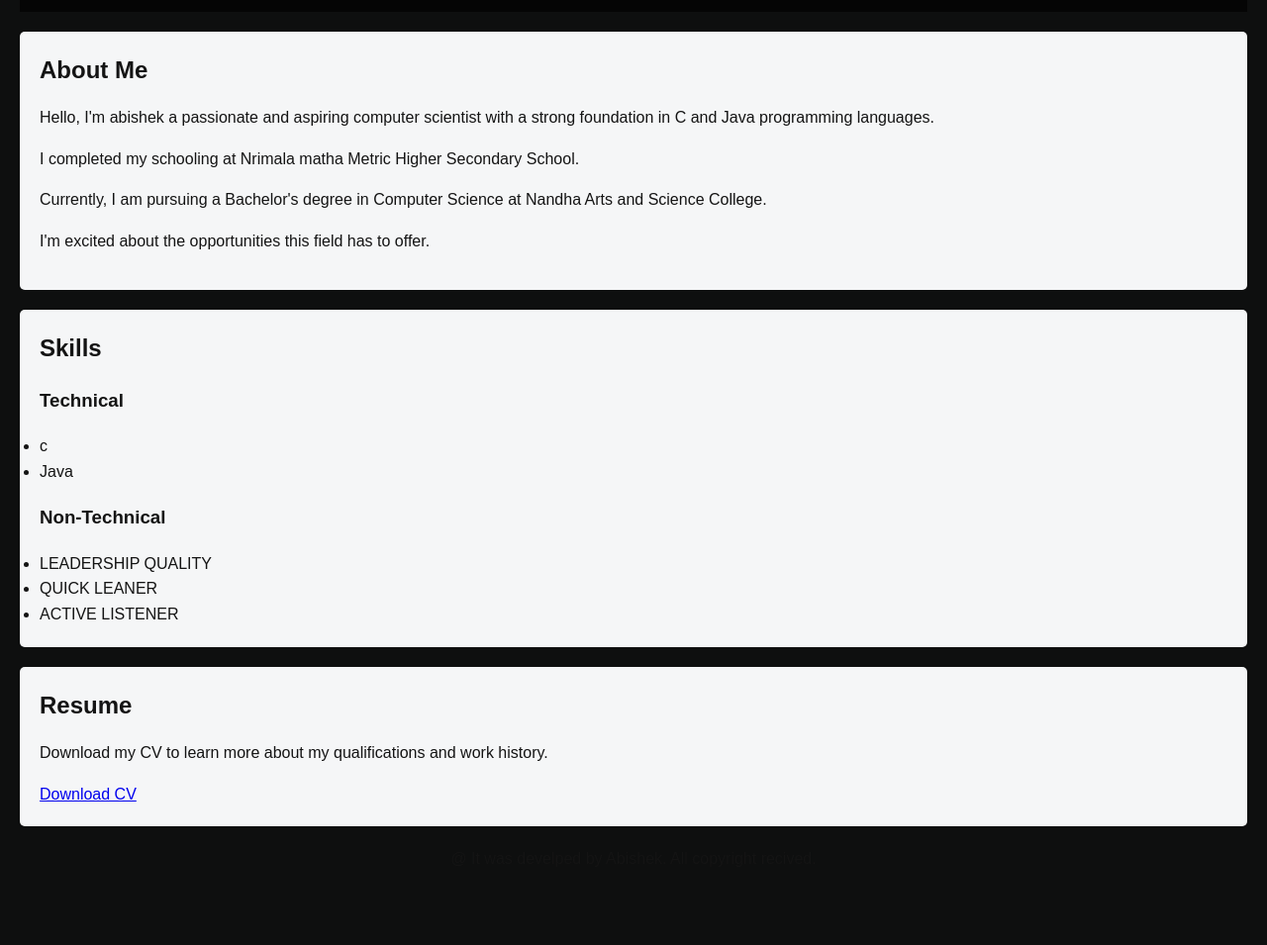
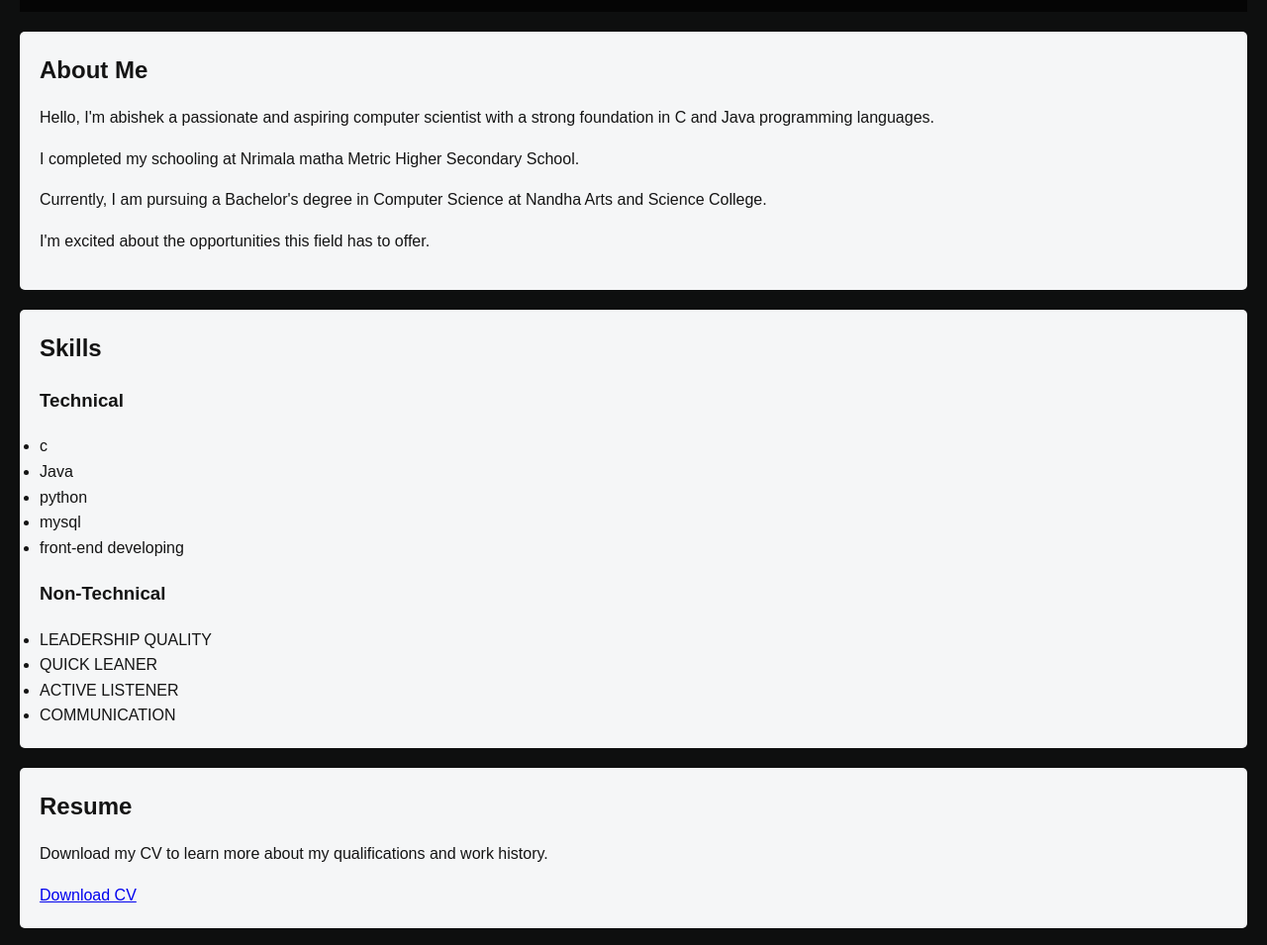
Before and after one commit to ABI1448/portfolio, a plain HTML site: page index.html in a window 1280 px wide. Shown: the part 105-1060 px from the top of the page at 99% size. Before the commit the page ends 1022 px from the top, so only its background shows below. Drawn offline with Linux system fonts and the light colour scheme.

Commit message:
Update index.html

```diff
--- a/index.html
+++ b/index.html
@@ -33,6 +33,10 @@
             <ul>
                 <li>c</li>
                 <li>Java</li>
+                <li>python</li>
+                <li>mysql</li>
+                <li>front-end developing</li>
+
             </ul>
         </div>
 
@@ -42,6 +46,7 @@
                 <li>LEADERSHIP QUALITY</li>
                 <li>QUICK LEANER</li>
                 <li>ACTIVE LISTENER</li>
+                <li>COMMUNICATION</li>
             </ul>
         </div>
     </section>
```
